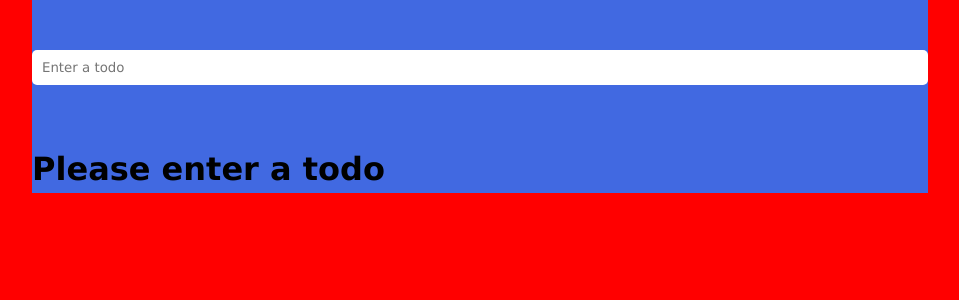
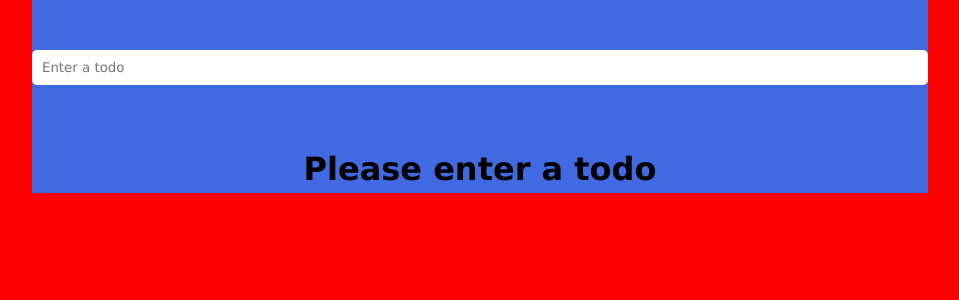
Before and after one commit to pulkitgangwar/todolist-testing, a React (Create React App) app: page / in a window 1280 px wide. Shown: the top 300 px of the page, without its empty margins (160-1119 px from the left). Built offline with nearby package versions, Linux system fonts and the light colour scheme.

Commit message:
main.scss updated with todos styles

```diff
--- a/src/sass/main.scss
+++ b/src/sass/main.scss
@@ -7,3 +7,4 @@
 @import "./components/btn";
 @import "./components/todo";
 @import "./components/todocontainer";
+@import "./components/todos";
```
